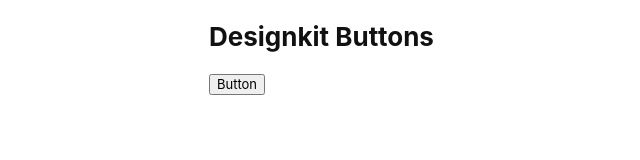
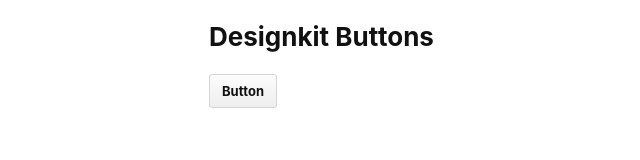
Before and after one commit to rightscale-design/designkit-pills-tree, a website: page index.html in a window 1280 px wide. Shown: the whole page, without its empty margins (7-647 px from the left). Drawn offline with nearby package versions, Linux system fonts and the light colour scheme.

Commit message:
Updated index

```diff
--- a/index.html
+++ b/index.html
@@ -3,7 +3,7 @@
 <head>
   <meta charset="UTF-8">
   <title>Designkit-*</title>
-  <link rel="stylesheet" href="css/designkit-*.css">
+  <link rel="stylesheet" href="css/designkit-buttons.css">
   <link rel="stylesheet" href="https://cdnjs.cloudflare.com/ajax/libs/normalize/3.0.3/normalize.min.css">
   <style>
     *,
```
